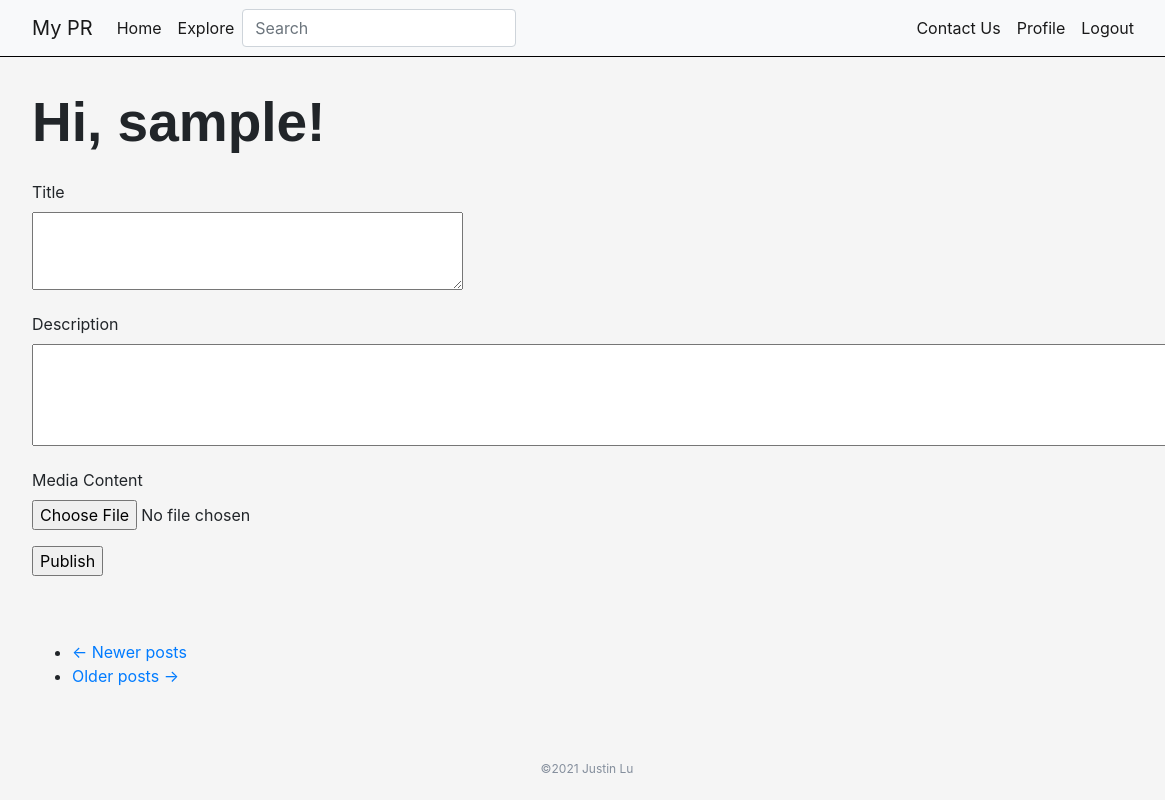
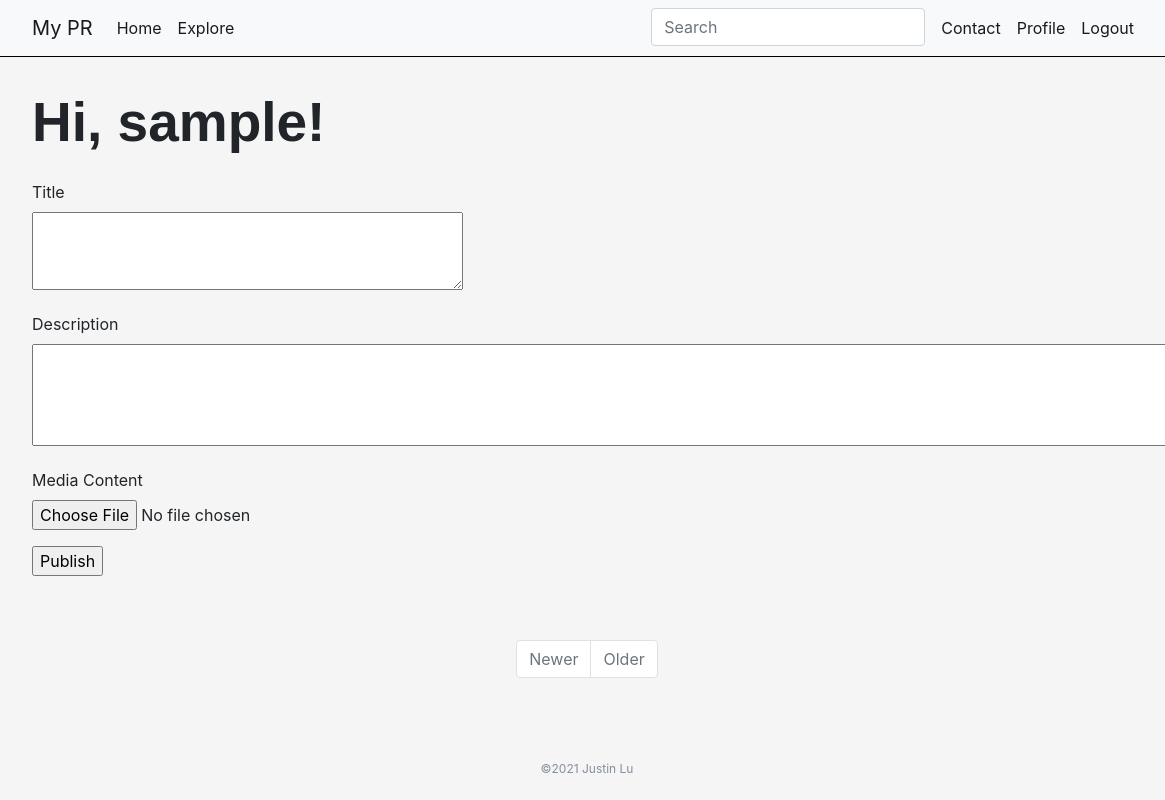
Before and after one commit to justin-curtis-lu/MyPR, a Flask app: page /index in a window 1680 px wide; the page is wider, and only the part inside the window is pictured. Shown: that part, without its empty margins (253-1418 px from the left). Run offline with Flask 2, Linux system fonts and the light colour scheme; the visitor is signed in with stand-in values (Sample User, id 1); data comes from the database, SQL or seed files in the repository; data that the repository does not hold is empty; some libraries are stand-ins or nearby versions.

Commit message:
Error Fix + CSS
- fix bug where 20-30 title cause 404
- title has to be 20 or lower now

```diff
--- a/app/main/forms.py
+++ b/app/main/forms.py
@@ -36,8 +36,8 @@ class EditProfileForm(FlaskForm):
 
 class PostForm(FlaskForm):
     title = TextAreaField('Title', validators=[
-        DataRequired(), Length(min=1, max=30)])
+        DataRequired(), Length(min=1, max=20)])
     post = TextAreaField('Description', validators=[
-        DataRequired(), Length(min=1, max=700)])
+        DataRequired(), Length(min=1, max=140)])
     image = FileField('Image', validators=[FileAllowed(['jpg', 'png', 'mp4'], 'Images (jpg/png) or Videos (mp4) only!')])
     submit = SubmitField('Publish')
--- a/app/templates/base.html
+++ b/app/templates/base.html
@@ -30,7 +30,11 @@
                     <li class="nav-item active"><a class="nav-link black" href="{{ url_for('main.explore') }}">Explore</a></li>
                 </ul>
 
-                {% if g.search_form %}
+
+
+                <ul class="nav navbar-nav ml-auto">
+                    <li class="nav-item active">
+                        {% if g.search_form %}
 
                <form class="form-inline" method="get" action="{{ url_for('main.search') }}">
                         {{ g.search_form.q(size=20, class='form-control mr-sm-2',
@@ -39,10 +43,9 @@
                 </form>
 
                 {% endif %}
-
-                <ul class="nav navbar-nav ml-auto">
+                    </li>
                     <li class="nav-item active">
-                        <a class="nav-link black" data-toggle="modal" data-target="#ContactUs" href="#"> Contact Us</a>
+                        <a class="nav-link black" data-toggle="modal" data-target="#ContactUs" href="#"> Contact</a>
                         <!-- Modal 1 -->
                         <div class="modal fade " id="ContactUs" tabindex="-1" role="dialog" aria-labelledby="exampleModalLongTitle" aria-hidden="true">
                           <div class="modal-dialog modal-lg" role="document">
--- a/app/templates/index.html
+++ b/app/templates/index.html
@@ -39,17 +39,16 @@
         {% include '_post.html' %}
     {% endfor %}
 
-
 <nav aria-label="...">
-        <ul class="pager">
-            <li class="previous{% if not prev_url %} disabled{% endif %}">
+  <ul class="pagination justify-content-center">
+    <li class="next page-item {% if not prev_url %} disabled{% endif %}">
         <a href="{{ prev_url or '#' }}">
-                    <span aria-hidden="true">&larr;</span> Newer posts
+            <div class="page-link"> Newer </div>
         </a>
     </li>
-            <li class="next{% if not next_url %} disabled{% endif %}">
+    <li class="previous page-item {% if not prev_url %} disabled{% endif %}">
         <a href="{{ next_url or '#' }}">
-                    Older posts <span aria-hidden="true">&rarr;</span>
+            <div class="page-link"> Older </div>
         </a>
     </li>
   </ul>
```
Also changed, not shown: app/templates/search.html (+5 -7 lines), app/templates/user.html (+5 -5 lines). Lines whose indentation alone changed are shown as unchanged.
